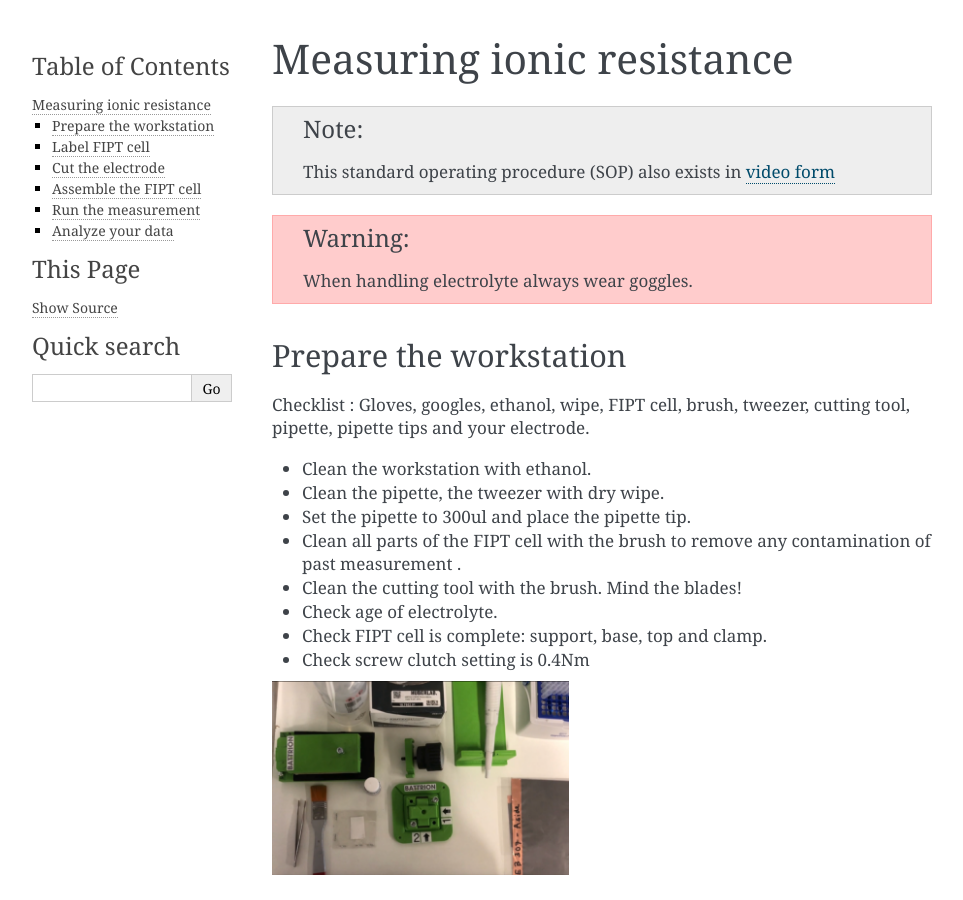
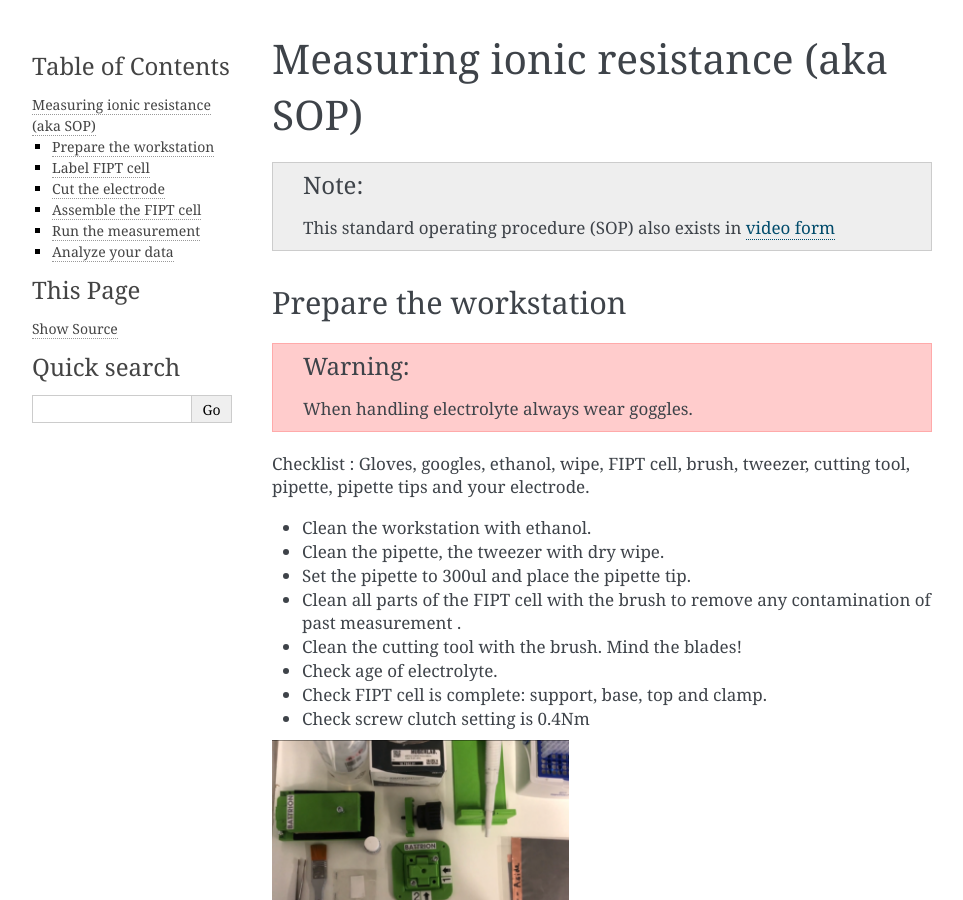
Before and after one commit to deniz195/fipt, a Sphinx documentation site: the page built from docs/source/sop.rst, in a window 1280 px wide and 900 px high. Shown: the whole window, without its empty margins (148-1111 px from the left). Built offline with Sphinx 7.4.7, drawn with Linux system fonts in a browser that asks for light colours; some of the changed text lies outside the part shown.

Commit message:
minor updates

```diff
--- a/docs/source/sop.rst
+++ b/docs/source/sop.rst
@@ -1,15 +1,15 @@
-Measuring ionic resistance
-==========================
+Measuring ionic resistance (aka SOP)
+====================================
 
 .. include:: <isonum.txt>
 .. See https://docutils.sourceforge.io/docs/ref/rst/definitions.html
 
 .. note:: This standard operating procedure (SOP) also exists in `video form <https://www.battrion.com/fipt>`_
 
+Prepare the workstation
+-----------------------
 .. warning:: When handling electrolyte always wear goggles.
 
-Prepare the workstation
------------------------
 Checklist : Gloves, googles, ethanol, wipe, FIPT cell, brush, tweezer, cutting tool, pipette, pipette tips and your electrode.
 
 - Clean the workstation with ethanol.
```
Also changed, not shown: other parts of docs/source/sop.rst (+3 -2 lines).
